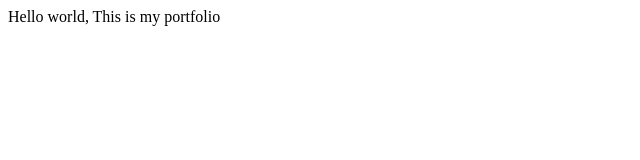
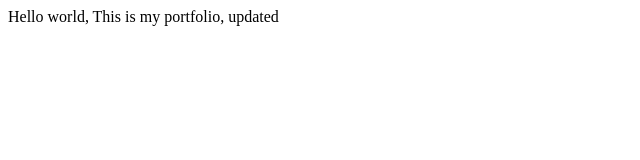
Before and after one commit to ChaudhariMohit14/ChaudhariMohit14.github.io, a plain HTML site: page index.html in a window 1280 px wide. Shown: the full height of the page, 0-640 px from the left. Drawn offline with Linux system fonts and the light colour scheme.

Commit message:
Second commit

```diff
--- a/index.html
+++ b/index.html
@@ -6,6 +6,6 @@
     <title>Document</title>
 </head>
 <body>
-    Hello world, This is my portfolio
+    Hello world, This is my portfolio, updated
 </body>
 </html>
```
